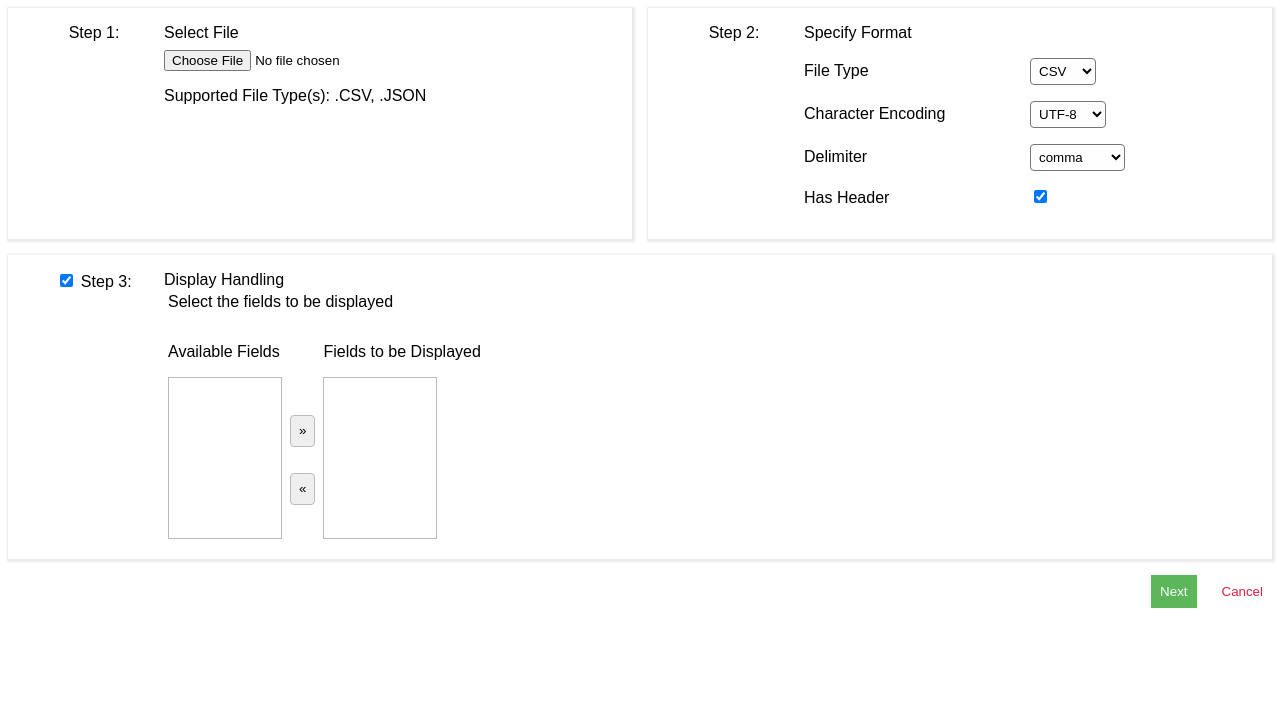
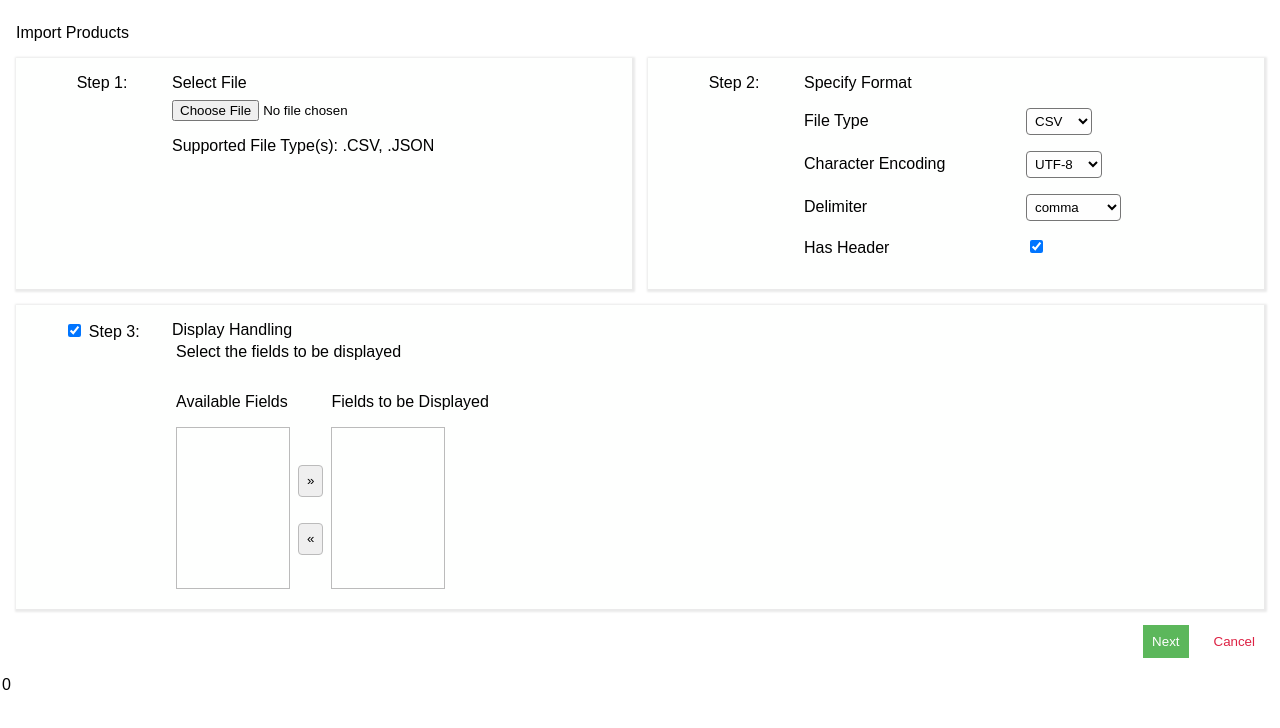
Before and after one commit to utkarsh48/expert-succotash-2, a React (Create React App) app: page / in a window 1280 px wide. Shown: the top 728 px of the page. Built offline with nearby package versions, Linux system fonts and the light colour scheme.

Commit message:
lifting state up

```diff
--- a/src/App.js
+++ b/src/App.js
@@ -1,12 +1,144 @@
+import React, {Component} from "react";
+
 import Steps from "./components/Steps";
 import "./App.css";
+import DataTable from "./components/DataTable";
 
-function App() {
-  return (
-    <main>
-      <Steps />
-    </main>
-  );
+class App extends Component{
+
+  default= {
+    showSteps: true,
+    type: "csv",
+    encoding: "UTF-8",
+    delimiter: ",",
+    hasHeaders: true,
+    enableStep3: true,
+    availableFields: [],
+    selectedFields: [],
+    focusedField: "",
+    focusedFrom: "",
+    content: {}
+  }
+
+  state = {...this.default}
+
+  readFile = (e)=>{
+    const input = e.currentTarget;
+    const file = input.files[0];
+
+
+    if(!file) {
+      alert("File not found");
+      return;
+    }
+
+    const reader = new FileReader();
+    reader.readAsText(file, this.state.encoding);
+
+    reader.onload = (e)=>{
+      let data = reader.result;
+
+      let headers = [];
+      let fileType = "";
+      let content = {};
+
+      if(/\.csv$/.test(file.name) && this.state.hasHeaders){
+        data = data.split("\n");
+        for (let i = 0; i < data.length; i++) {
+          const row = data[i].split(this.state.delimiter);
+          if(i===0){
+            headers = row;
+            continue;
+          }
+
+          let temp = {}
+          for (let i = 0; i < row.length; i++) {
+            temp[headers[i]] = row[i];
+          }
+          content[i] = temp;
+        }
+        fileType = "csv";
+
+      }
+      else if (/\.json$/.test(file.name)){
+        data = JSON.parse(data);
+        if(data.products && Object.keys(data.products)){
+          headers = Object.keys(Object.values(data.products)[0]);
+          content = data.products;
+        }
+        fileType = "json";
+      }
+
+
+      this.setState({availableFields: headers, type: fileType});
+    }
+
+  }
+
+  handleTypeChange = (e)=>{
+    const type = e.currentTarget.value;
+    this.setState({type: type});
+  }
+
+  handleEncodingChange = (e)=>{
+    const enc = e.currentTarget.value;
+    this.setState({encoding: enc});
+  }
+
+  handleDelimiterChange = (e)=>{
+    const deli = e.currentTarget.value;
+    this.setState({delimiter: deli});
+  }
+
+  handleHasHeadersChange = (e)=>{
+    const hasH = e.currentTarget.checked;
+    this.setState({hasHeaders: hasH});
+  }
+
+  handleEnableStep3Change = (e)=>{
+    const s3 = e.currentTarget.checked;
+    this.setState({enableStep3: s3});
+  }
+
+  handleFieldFocus = (e, from)=>{
+    if (e.currentTarget === e.target) return;
+
+    const field = e.target.innerText;
+    this.setState({focusedField: field, focusedFrom: from});
+  }
+
+  handleFieldSelect = (e)=>{
+    if(this.state.focusedFrom === "available"){
+      this.setState({selectedFields: [...this.state.selectedFields, this.state.focusedField]});
+    }
+  }
+
+  handleFieldDisselect = (e)=>{
+    if(this.state.focusedFrom === "selected"){
+      this.setState({selectedFields: this.state.selectedFields.filter(field=>field !== this.state.focusedField)});
+    }
+  }
+
+  handleCancel = (e)=>{
+    this.setState({...this.default});
+  }
+
+  handleNext = (e)=>{
+    this.setState({showSteps: false});
+  }
+
+
+  render(){
+    const {type, delimiter, encoding, hasHeaders, enableStep3, availableFields, selectedFields, focusedField, focusedFrom, content} = this.state;
+
+
+    return (
+      <main>
+        <Steps type={type} delimiter={delimiter} encoding={encoding} hasHeaders={hasHeaders} enableStep3={enableStep3} availableFields={availableFields} selectedFields={selectedFields} focusedField={focusedField} focusedFrom={focusedFrom} readFile={this.readFile} handleCancel={this.handleCancel} handleDelimiterChange={this.handleDelimiterChange} handleEnableStep3Change={this.handleEnableStep3Change} handleEncodingChange={this.handleEncodingChange} handleFieldDisselect={this.handleFieldDisselect} handleFieldFocus={this.handleFieldFocus} handleFieldSelect={this.handleFieldSelect} handleHasHeadersChange={this.handleHasHeadersChange} handleNext={this.handleNext} handleTypeChange={this.handleTypeChange} />
+        <DataTable headers={selectedFields} data={content} />
+      </main>
+    );
+  }
 }
 
 export default App;
--- a/src/assets/css/Steps.css
+++ b/src/assets/css/Steps.css
@@ -1,8 +1,15 @@
 .steps-container{
+  padding: 0.5rem;
+}
+
+.steps{
   display: grid;
   grid-template-columns: 1fr 1fr;
 }
 
+.steps-heading{
+  margin: 1rem 0.5rem 0.5rem 0.5rem;
+}
 .step-3{
   grid-column: 1 / -1;
 }
--- /dev/null
+++ b/src/components/DataTable.jsx
@@ -0,0 +1,28 @@
+import React from "react";
+
+export default function DataTable(props){
+  const {data, headers} = props;
+
+  return (
+    <table>
+      {headers && headers.length &&
+        <thead>
+          <tr>
+            {headers.map(header=><th>{header}</th>)}
+          </tr>
+        </thead>
+      }
+      <tbody>
+        {data && data.length &&
+          <tr>
+            {data.map(d=>{
+              return headers.map(h=>{
+                return (<td>d[h]</td>);
+              });
+            })}
+          </tr>
+        }
+      </tbody>
+    </table>
+  )
+}
--- a/src/components/Steps.jsx
+++ b/src/components/Steps.jsx
@@ -1,130 +1,28 @@
-import React, { Component } from 'react';
+import React from 'react';
 import Step1 from './Step1';
 import Step2 from './Step2';
 import Step3 from './Step3';
 import "../assets/css/Steps.css";
 
-export default class Steps extends Component {
+export default function Steps(props) {
 
-  default= {
-    type: "csv",
-    encoding: "UTF-8",
-    delimiter: ",",
-    hasHeaders: true,
-    enableStep3: true,
-    availableFields: [],
-    selectedFields: [],
-    focusedField: "",
-    focusedFrom: "",
-  }
-  state = {...this.default}
+  const {type, delimiter, encoding, hasHeaders, enableStep3, availableFields, selectedFields, focusedField, focusedFrom, readFile, handleCancel, handleDelimiterChange, handleEnableStep3Change, handleEncodingChange, handleFieldDisselect, handleFieldFocus, handleFieldSelect, handleHasHeadersChange, handleNext, handleTypeChange} = props;
 
-  readFile = (e)=>{
-    const input = e.currentTarget;
-    const file = input.files[0];
+  return (
+    <div className='steps-container'>
+      <div className='steps-heading'>Import Products</div>
 
-
-    if(!file) {
-      alert("File not found");
-      return;
-    }
-
-    const reader = new FileReader();
-    reader.readAsText(file, this.state.encoding);
-
-    reader.onload = (e)=>{
-      let data = reader.result;
-
-      let headers = [];
-      let fileType = "";
-
-      if(/\.csv$/.test(file.name) && this.state.hasHeaders){
-        headers = data.split("\n")[0].split(this.state.delimiter);
-        fileType = "csv";
-      }
-      else if (/\.json$/.test(file.name)){
-        data = JSON.parse(data);
-        if(data.products && Object.keys(data.products)){
-          headers = Object.keys(Object.values(data.products)[0]);
-        }
-        fileType = "json";
-      }
-
-
-      this.setState({availableFields: headers, type: fileType});
-    }
-
-  }
-
-  handleTypeChange = (e)=>{
-    const type = e.currentTarget.value;
-    this.setState({type: type});
-  }
-
-  handleEncodingChange = (e)=>{
-    const enc = e.currentTarget.value;
-    this.setState({encoding: enc});
-  }
-
-  handleDelimiterChange = (e)=>{
-    const deli = e.currentTarget.value;
-    this.setState({delimiter: deli});
-  }
-
-  handleHasHeadersChange = (e)=>{
-    const hasH = e.currentTarget.checked;
-    this.setState({hasHeaders: hasH});
-  }
-
-  handleEnableStep3Change = (e)=>{
-    const s3 = e.currentTarget.checked;
-    this.setState({enableStep3: s3});
-  }
-
-  handleFieldFocus = (e, from)=>{
-    if (e.currentTarget === e.target) return;
-
-    const field = e.target.innerText;
-    this.setState({focusedField: field, focusedFrom: from});
-  }
-
-  handleFieldSelect = (e)=>{
-    if(this.state.focusedFrom === "available"){
-      this.setState({selectedFields: [...this.state.selectedFields, this.state.focusedField]});
-    }
-  }
-
-  handleFieldDisselect = (e)=>{
-    if(this.state.focusedFrom === "selected"){
-      this.setState({selectedFields: this.state.selectedFields.filter(field=>field !== this.state.focusedField)});
-    }
-  }
-
-  handleCancel = (e)=>{
-    this.setState({...this.default});
-  }
-
-  handleNext = (e)=>{
-
-  }
-
-
-
-  render(){
-    const {type, delimiter, encoding, hasHeaders, enableStep3, availableFields, selectedFields, focusedField, focusedFrom} = this.state;
-
-    return (
-      <div className="steps-container">
-        <Step1 readFile={this.readFile} />
-        <Step2 type={type} delimiter={delimiter} encoding={encoding} hasHeaders={hasHeaders} onTypeChange={this.handleTypeChange} onEncodingChange={this.handleEncodingChange} onDelimiterChange={this.handleDelimiterChange} onHasHeadersChange={this.handleHasHeadersChange} />
-        <Step3 enableStep3={enableStep3} onEnableStep3Change={this.handleEnableStep3Change} availableFields={availableFields} selectedFields={selectedFields} focusedField={focusedField} onFieldFocus={this.handleFieldFocus} onFieldSelect={this.handleFieldSelect} onFieldDisselect={this.handleFieldDisselect} focusedFrom={focusedFrom} />
+      <div className="steps">
+        <Step1 readFile={readFile} />
+        <Step2 type={type} delimiter={delimiter} encoding={encoding} hasHeaders={hasHeaders} onTypeChange={handleTypeChange} onEncodingChange={handleEncodingChange} onDelimiterChange={handleDelimiterChange} onHasHeadersChange={handleHasHeadersChange} />
+        <Step3 enableStep3={enableStep3} onEnableStep3Change={handleEnableStep3Change} availableFields={availableFields} selectedFields={selectedFields} focusedField={focusedField} onFieldFocus={handleFieldFocus} onFieldSelect={handleFieldSelect} onFieldDisselect={handleFieldDisselect} focusedFrom={focusedFrom} />
         <div className='bottom-btns'>
           <div>
-            <button onNext={this.handleNext} className='btn-pri'>Next</button>
-            <button onClick={this.handleCancel} className='btn-war'>Cancel</button>
+            <button onNext={handleNext} className='btn-pri'>Next</button>
+            <button onClick={handleCancel} className='btn-war'>Cancel</button>
           </div>
         </div>
       </div>
-    );
-  }
+    </div>
+  );
 }
```
